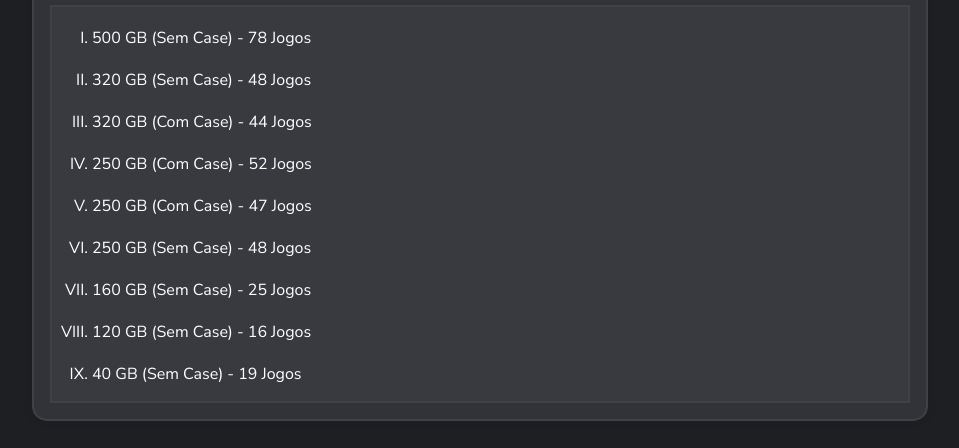
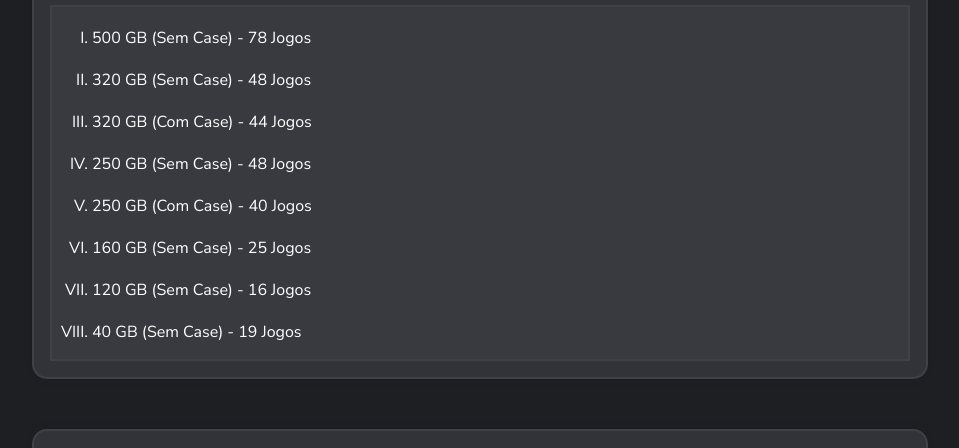
Before and after one commit to Donut6466/HD-GAMES360, a plain HTML site: page index.html in a window 1280 px wide. Shown: the part 352-800 px from the top of the page, without its empty margins (160-1119 px from the left). Drawn offline with Linux system fonts and the light colour scheme.

Commit message:
Update index.html

```diff
--- a/index.html
+++ b/index.html
@@ -28,9 +28,8 @@
                     <li>500 GB (Sem Case) - 78 Jogos</li>
                     <li>320 GB (Sem Case) - 48 Jogos</li>
                     <li>320 GB (Com Case) - 44 Jogos</li>
-                    <li>250 GB (Com Case) - 52 Jogos</li>
-                    <li>250 GB (Com Case) - 47 Jogos</li>
                     <li>250 GB (Sem Case) - 48 Jogos</li>
+                    <li>250 GB (Com Case) - 40 Jogos</li>
                     <li>160 GB (Sem Case) - 25 Jogos</li>
                     <li>120 GB (Sem Case) - 16 Jogos</li>
                     <li>40 GB (Sem Case) - 19 Jogos</li>
```
